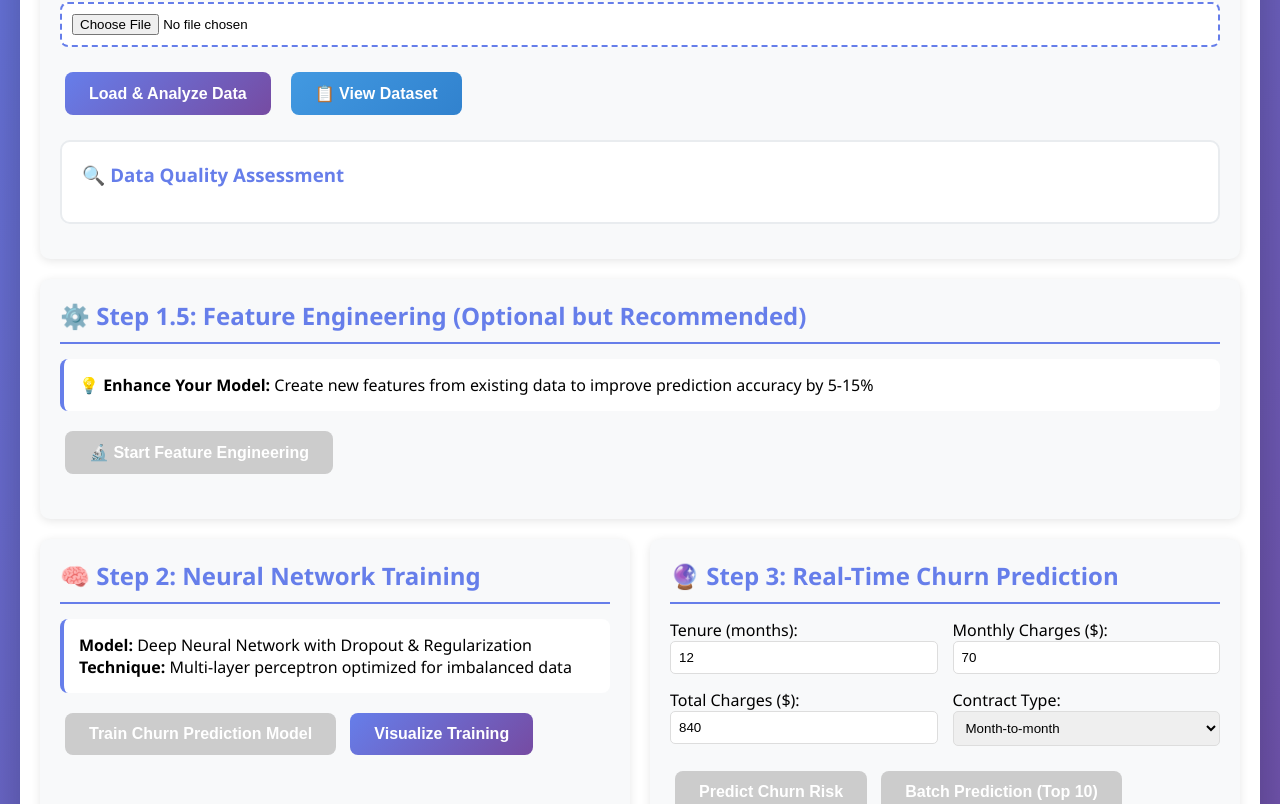
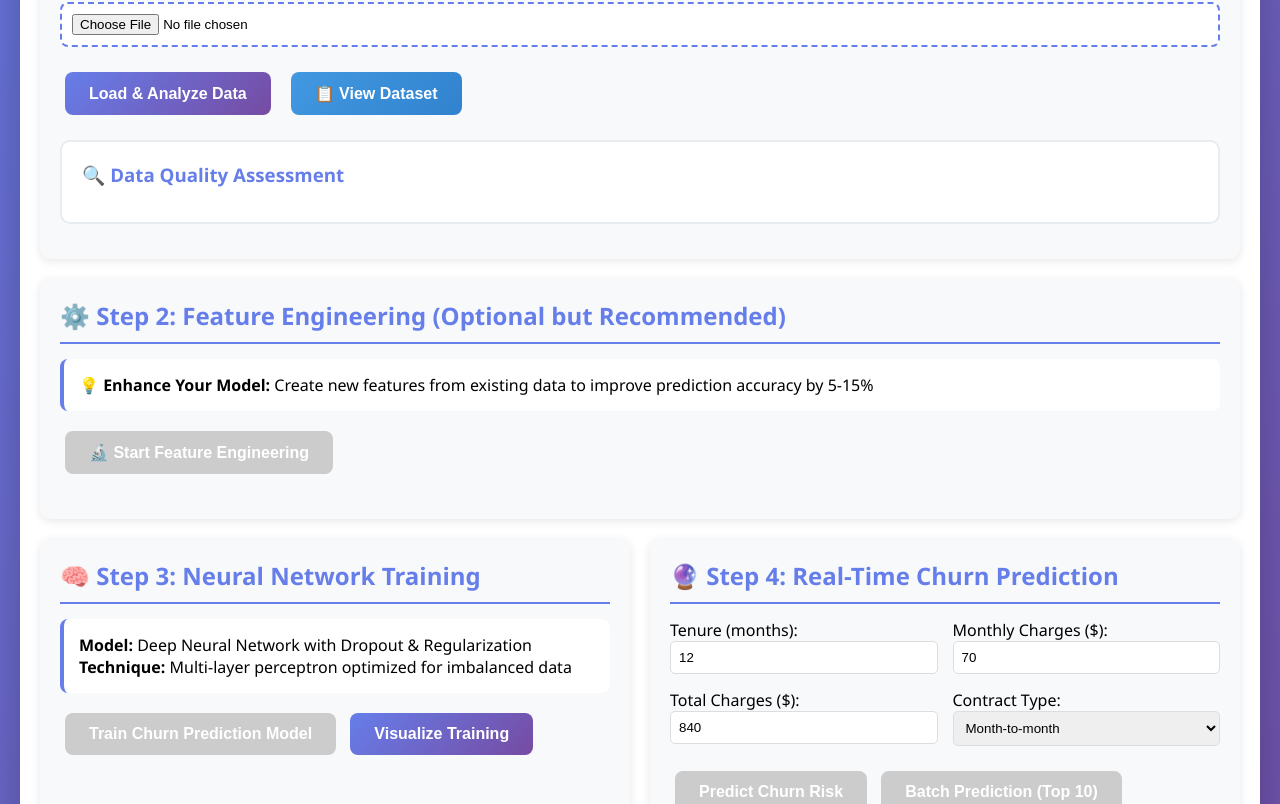
Before and after one commit to Haithem1999/NN-Presentation-Project, a plain HTML site: page index.html in a window 1280 px wide. Shown: the part 567-1371 px from the top of the page. Drawn offline with nearby package versions, Linux system fonts and the light colour scheme; a script that the page names is missing.

Commit message:
Update index.html

```diff
--- a/index.html
+++ b/index.html
@@ -575,7 +575,7 @@
 
       <!-- Feature Engineering Section -->
       <div class="section full-width">
-        <h2>⚙️ Step 1.5: Feature Engineering (Optional but Recommended)</h2>
+        <h2>⚙️ Step 2: Feature Engineering (Optional but Recommended)</h2>
         <div class="status-box">
           <strong>💡 Enhance Your Model:</strong> Create new features from existing data to improve prediction accuracy by 5-15%
         </div>
@@ -585,7 +585,7 @@
 
       <!-- Model Training -->
       <div class="section">
-        <h2>🧠 Step 2: Neural Network Training</h2>
+        <h2>🧠 Step 3: Neural Network Training</h2>
         <div class="status-box">
           <strong>Model:</strong> Deep Neural Network with Dropout & Regularization<br>
           <strong>Technique:</strong> Multi-layer perceptron optimized for imbalanced data
@@ -598,7 +598,7 @@
 
       <!-- Real-time Prediction -->
       <div class="section">
-        <h2>🔮 Step 3: Real-Time Churn Prediction</h2>
+        <h2>🔮 Step 4: Real-Time Churn Prediction</h2>
         <div style="display: grid; grid-template-columns: 1fr 1fr; gap: 15px; margin: 15px 0;">
           <div>
             <label>Tenure (months):</label>
```
